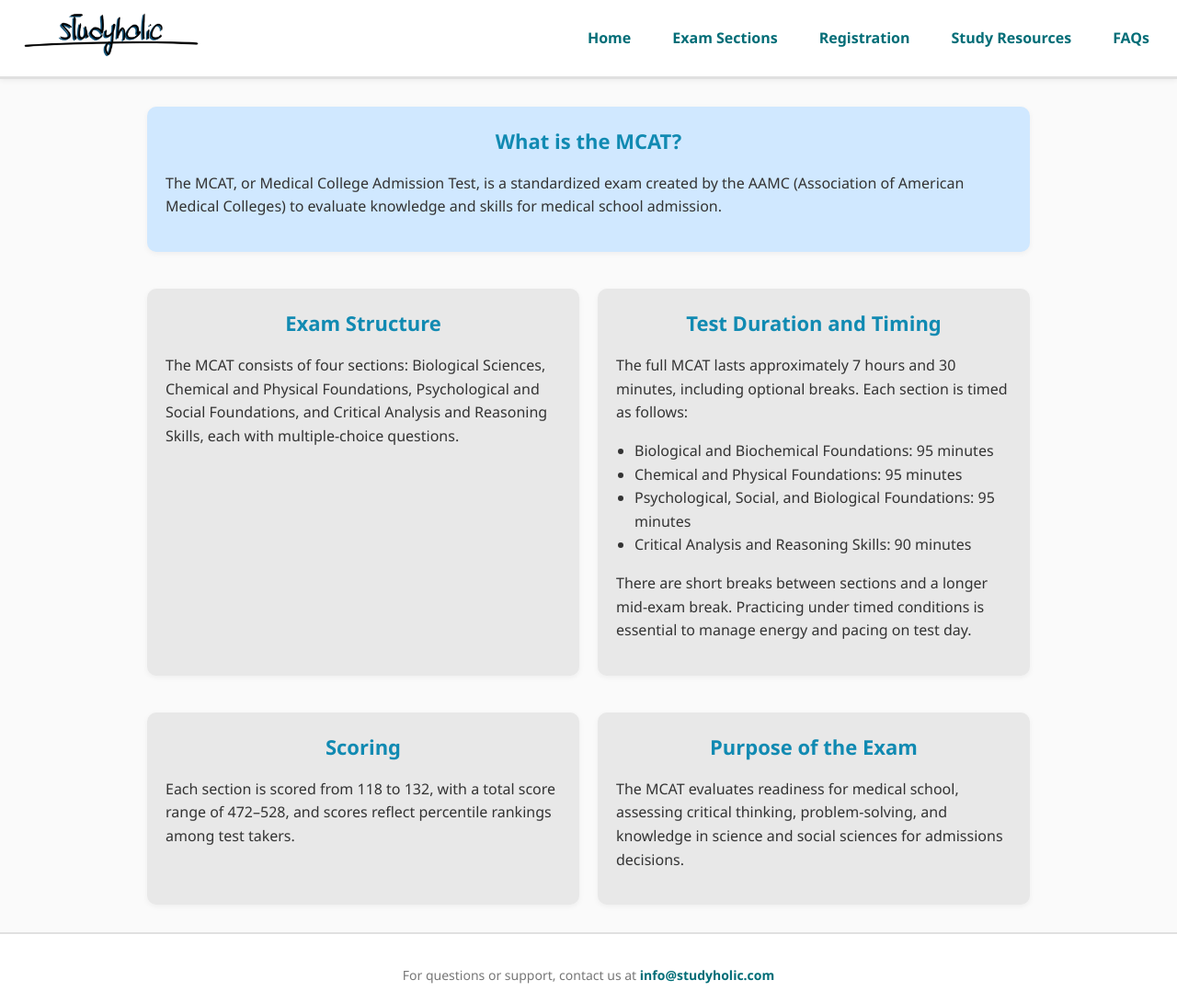
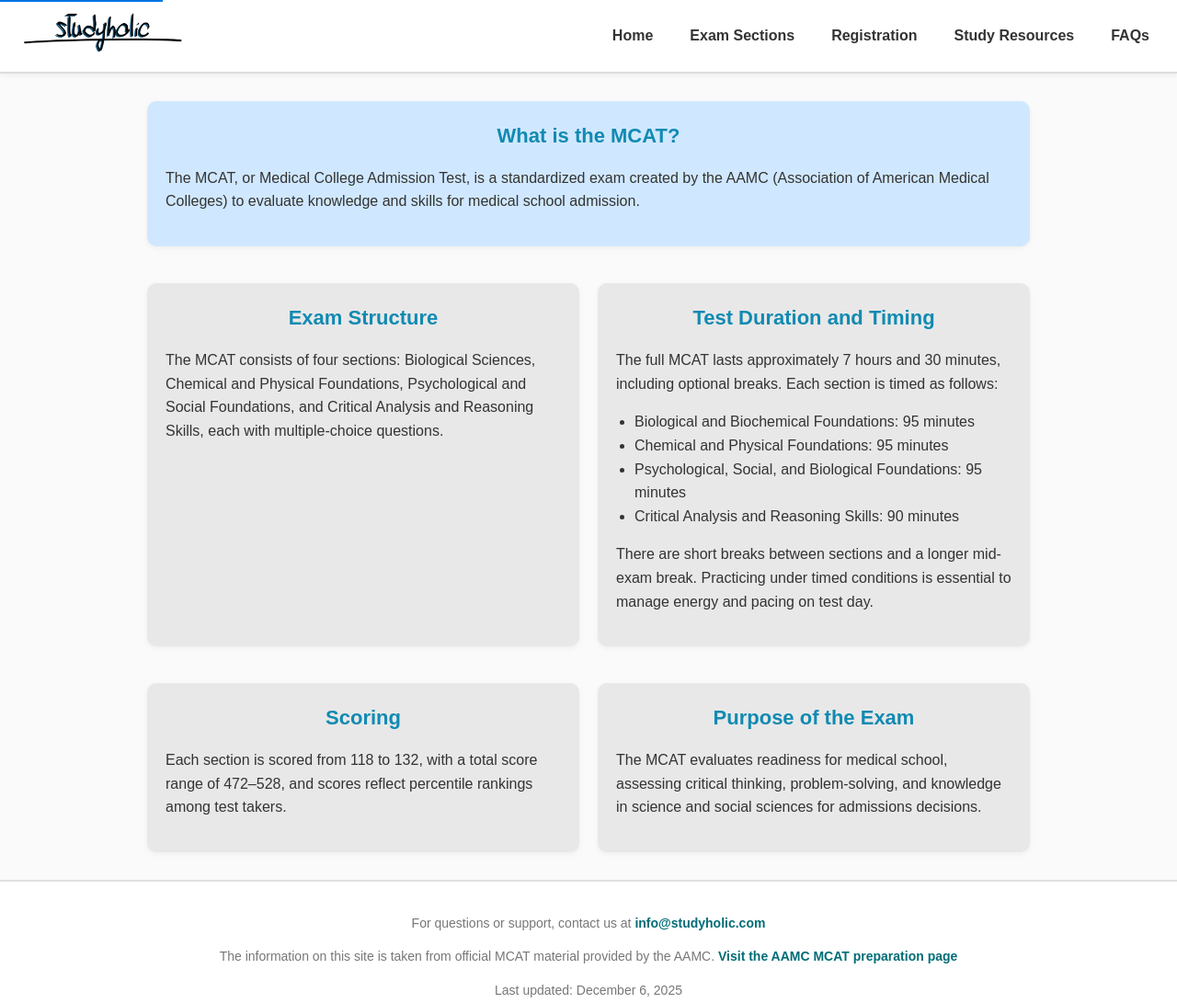
Before and after one commit to keny112358-hash/studyholic, a plain HTML site: page MCAT-Overview.html in a window 1280 px wide. Shown: the top 1091 px of the page at 92% size. Drawn offline with Linux system fonts and the light colour scheme.

Commit message:
Add files via upload

```diff
--- a/MCAT-Overview.html
+++ b/MCAT-Overview.html
@@ -1,12 +1,7 @@
 <!DOCTYPE html>
-
-
 <html lang="en">
 
-
 	<head>
-
-
 		<meta charset="UTF-8">
 		<meta name="viewport" content="width=device-width, initial-scale=1.0">
 		<title>MCAT Overview - Studyholic</title>
@@ -22,8 +17,37 @@
 				scroll-behavior: smooth;
 			}
 
+			header {
+				display: flex;
+				align-items: center;
+				justify-content: space-between;
+				background-color: #ffffff;
+				padding: 10px 20px;
+				border-bottom: 2px solid #ddd;
+			}
+
+			nav ul {
+				list-style: none;
+				display: flex;
+				margin: 0;
+				padding: 0;
+				gap: 20px;
+			}
+
+			nav ul li a {
+				text-decoration: none;
+				color: #333;
+				font-weight: bold;
+			}
+
+			header img {
+				height: 50px;
+				cursor: pointer;
+			}
+
+
 			main {
-				flex: 1; /* grow to fill available space so footer stays at bottom */
+				flex: 1;
 				display: grid;
 				grid-template-columns: repeat(2, 1fr);
 				gap: 20px;
@@ -34,7 +58,7 @@
 			}
 
 			h2 {
-				grid-column: 1 / -1; /* span both columns */
+				grid-column: 1 / -1;
 				margin-bottom: 20px;
 				text-align: center;
 			}
@@ -81,17 +105,13 @@
 				}
 			}
 		</style>
-
-
 	</head>
-
 
 	<body>
 
+		<a href="#main-content" class="skip-link" style="position:absolute;top:-40px;left:0;background:#0073e6;color:#fff;padding:8px 16px;z-index:100;text-decoration:none;transition:top 0.3s;" onfocus="this.style.top='10px';" onblur="this.style.top='-40px';">Skip to main content</a>
 
 		<header>
-
-
 			<a href="index.html"><img src="logo.png" alt="Studyholic Logo"></a>
 			<nav>
 				<ul>
@@ -102,18 +122,16 @@
 					<li><a href="FAQs.html">FAQs</a></li>
 				</ul>
 			</nav>
-
-
 		</header>
 
 
-		<main>
 
-
+		<main id="main-content">
 			<section class="mcattop">
 				<h3>What is the MCAT?</h3>
 				<p>The MCAT, or Medical College Admission Test, is a standardized exam created by the AAMC (Association of American Medical Colleges) to evaluate knowledge and skills for medical school admission.</p>
 			</section>
+
 
 
 			<section>
@@ -134,32 +152,32 @@
 			</section>
 
 
+
 			<section>
 				<h3>Scoring</h3>
 				<p>Each section is scored from 118 to 132, with a total score range of 472–528, and scores reflect percentile rankings among test takers.</p>
 			</section>
 
-
 			<section>
 				<h3>Purpose of the Exam</h3>
 				<p>The MCAT evaluates readiness for medical school, assessing critical thinking, problem-solving, and knowledge in science and social sciences for admissions decisions.</p>
 			</section>
-
-
 		</main>
 
 
+
 		<footer>
-
-
 			<p>For questions or support, contact us at <a href="mailto:mhv8sk@virginia.edu">info@studyholic.com</a></p>
 			<p>The information on this site is taken from official MCAT material provided by the AAMC. <a href="https://students-residents.aamc.org/prepare-mcat-exam/prepare-mcat-exam" target="_blank">Visit the AAMC MCAT preparation page</a></p>
 
+			<p id="last-updated"></p>
 
+			<script>
+				const lastUpdated = new Date(document.lastModified);
+				const options = { year: 'numeric', month: 'long', day: 'numeric' };
+				document.getElementById('last-updated').textContent = `Last updated: ${lastUpdated.toLocaleDateString(undefined, options)}`;
+			</script>
 		</footer>
 
-
 	</body>
-
-
 </html>
--- a/styles.css
+++ b/styles.css
@@ -1,5 +1,5 @@
 body {
-	font-family: "Segoe UI", Arial, sans-serif;
+	font-family: Arial, sans-serif;
 	margin: 0;
 	padding: 0;
 	background-color: #f9fbfc;
```
Also changed, not shown: Exam-Sections.html (+16 -36 lines), FAQs.html (+53 -38 lines), Registration.html (+13 -38 lines), Study-Resources.html (+12 -20 lines), index.html (+30 -29 lines).
